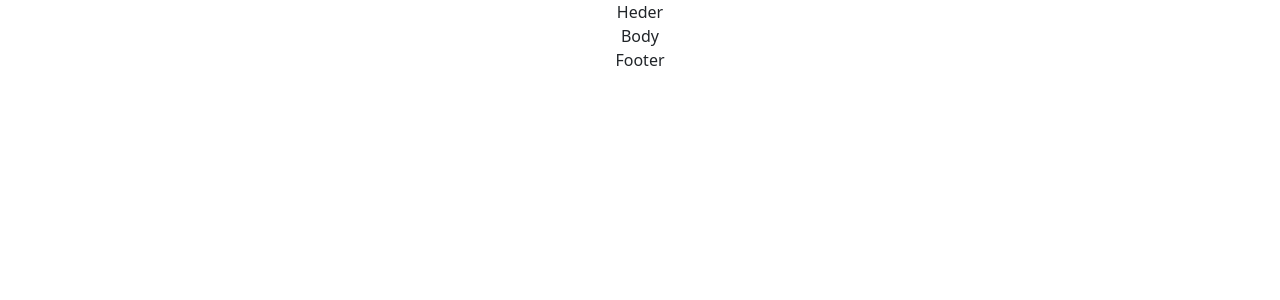
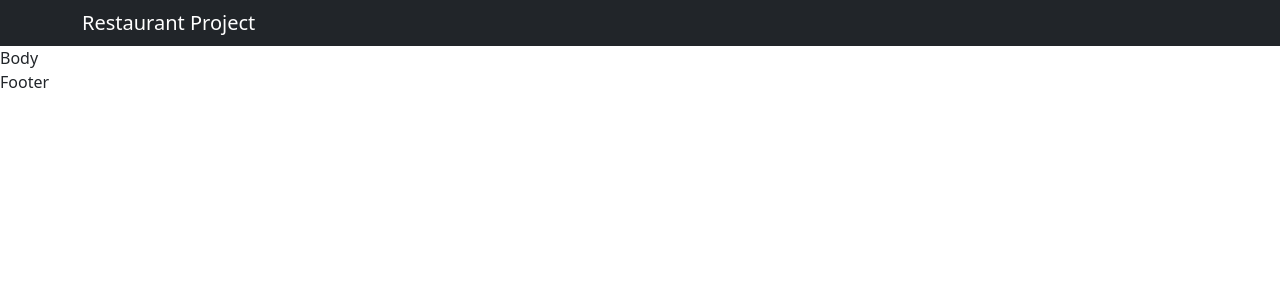
Before and after one commit to junaetfarukrafi/RestaurantProject, a React (Create React App) app: page / in a window 1280 px wide. Shown: the top 300 px of the page. Built offline with nearby package versions, Linux system fonts and the light colour scheme.

Commit message:
Navigation bar usng reactstrap

```diff
--- a/src/App.css
+++ b/src/App.css
@@ -1,3 +1,3 @@
-.App {
+/* .App {
   text-align: center;
-}
+} */
--- a/src/component/header/Heder.js
+++ b/src/component/header/Heder.js
@@ -1,8 +1,11 @@
 import React from 'react'
+import Navigation from './Navigation';
 
 const Heder = () => {
   return (
-    <div>Heder</div>
+    <div>
+        <Navigation/>
+    </div>
   )
 }
 
--- /dev/null
+++ b/src/component/header/Navigation.js
@@ -0,0 +1,17 @@
+import React from "react";
+
+import {Navbar,NavbarBrand} from 'reactstrap';
+
+const  Navigation=() =>{
+  return (
+    <div>
+        <Navbar color="dark" dark>
+            <div className="container">
+                <NavbarBrand>Restaurant Project</NavbarBrand>
+            </div>
+        </Navbar>
+    </div>
+  );
+}
+
+export default Navigation;
```
